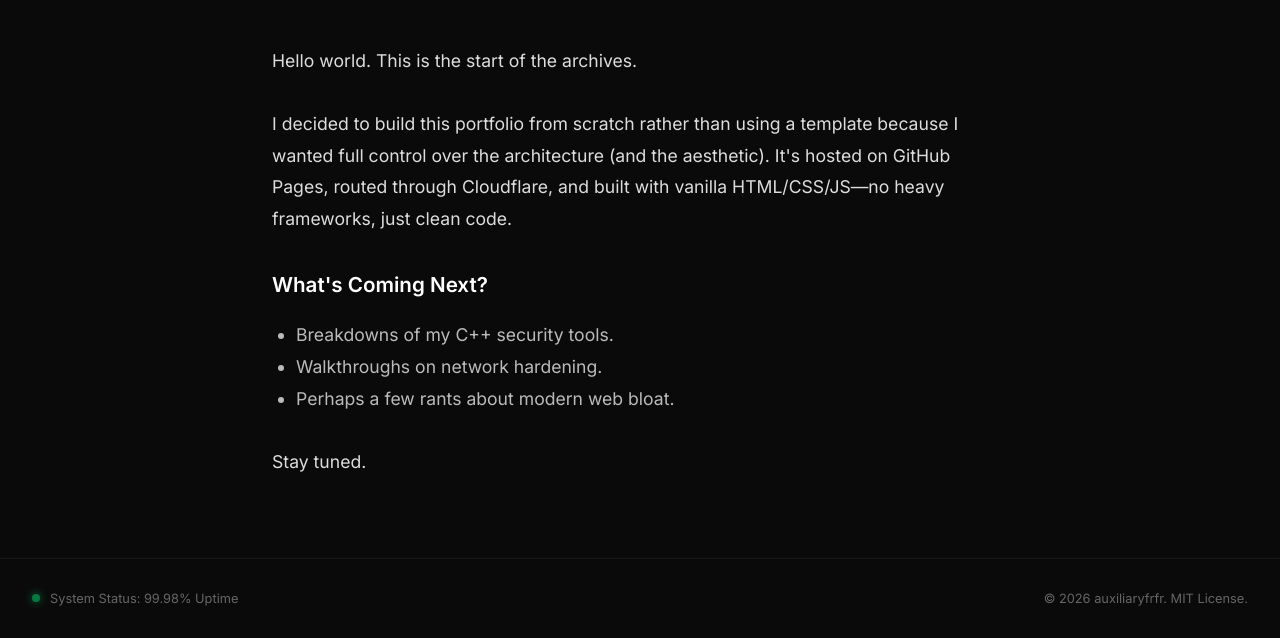
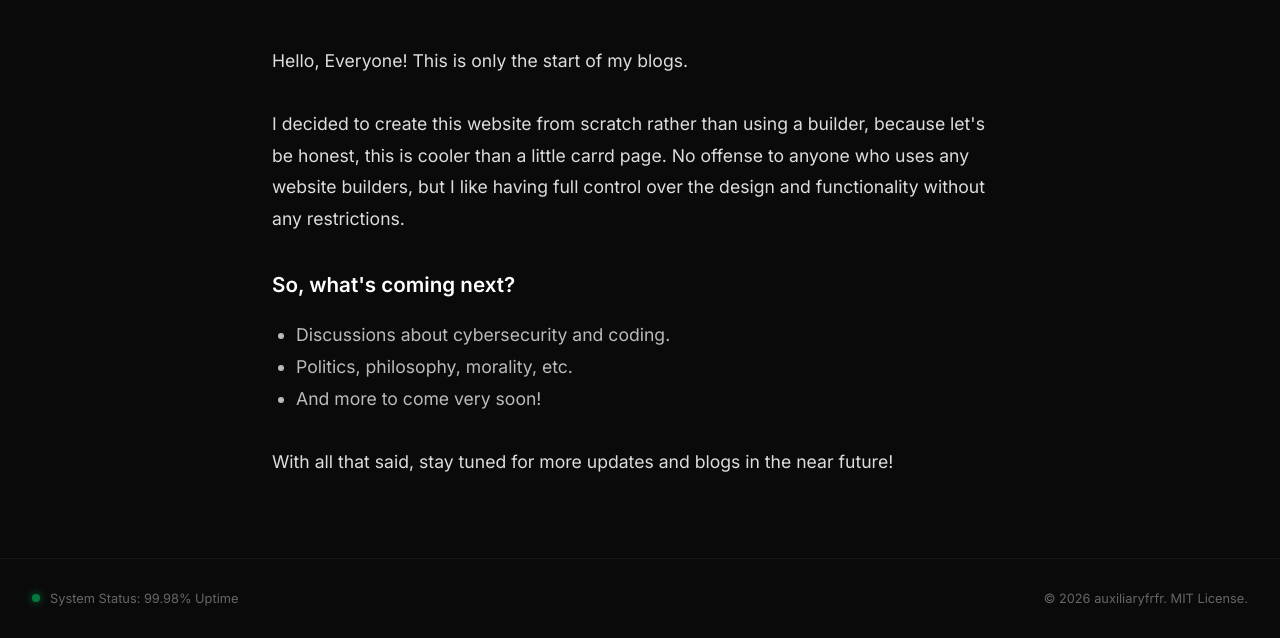
Before and after one commit to auxiliaryfrfr/auxiliaryfrfr.github.io, a plain HTML site: page blog/welcome.html in a window 1280 px wide. Shown: the part 415-1053 px from the top of the page. Drawn offline with Linux system fonts and the light colour scheme.

Commit message:
Blog Update

```diff
--- a/blog/welcome.html
+++ b/blog/welcome.html
@@ -42,23 +42,23 @@
 
             <div class="blog-content" style="line-height: 1.8; font-size: 1.1rem; color: #ddd;">
                 <p>
-                    Hello world. This is the start of the archives.
+                    Hello, Everyone! This is only the start of my blogs.
                 </p>
                 <br>
                 <p>
-                    I decided to build this portfolio from scratch rather than using a template because I wanted full control over the architecture (and the aesthetic).
-                    It's hosted on GitHub Pages, routed through Cloudflare, and built with vanilla HTML/CSS/JS—no heavy frameworks, just clean code.
+                    I decided to create this website from scratch rather than using a builder, because let's be honest, this is cooler than a little carrd page.
+                    No offense to anyone who uses any website builders, but I like having full control over the design and functionality without any restrictions.
                 </p>
                 <br>
-                <h3 style="color: #fff; margin-bottom: 1rem;">What's Coming Next?</h3>
+                <h3 style="color: #fff; margin-bottom: 1rem;">So, what's coming next?</h3>
                 <ul style="list-style: disc; margin-left: 1.5rem; color: #bbb;">
-                    <li>Breakdowns of my C++ security tools.</li>
-                    <li>Walkthroughs on network hardening.</li>
-                    <li>Perhaps a few rants about modern web bloat.</li>
+                    <li>Discussions about cybersecurity and coding.</li>
+                    <li>Politics, philosophy, morality, etc.</li>
+                    <li>And more to come very soon!</li>
                 </ul>
                 <br>
                 <p>
-                    Stay tuned.
+                    With all that said, stay tuned for more updates and blogs in the near future!
                 </p>
             </div>
 
```
Also changed, not shown: index.html (+1 -1 lines).
